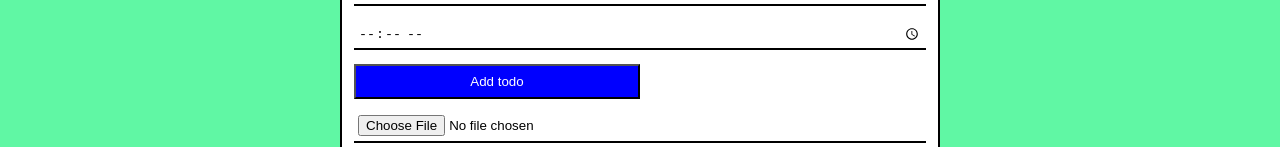
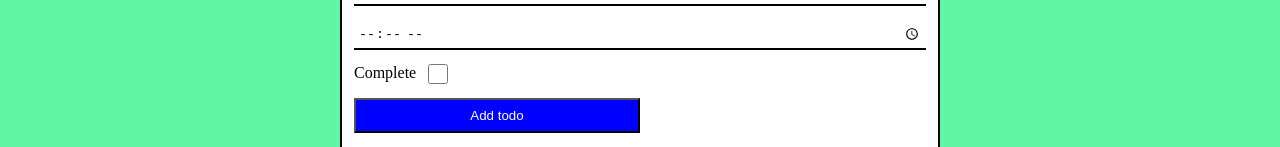
Before and after one commit to Serpentarius13/firebase_myown, a React (Vite) app: page / in a window 1280 px wide. Both pictures are taken after a click on the button "Create todo". Shown: the part 333-480 px from the top of the page. Built offline with nearby package versions, Linux system fonts and the light colour scheme; no server answers; the database is empty.

Commit message:
final touches

```diff
--- a/src/components/item-template/todo-item.template.jsx
+++ b/src/components/item-template/todo-item.template.jsx
@@ -9,7 +9,15 @@ import axios from "axios";
  * @returns Cool template of todo item
  */
 const TodoItemTemplate = ({ item }) => {
-  const { name, description, deadline, deleteTodo, updateTodo, docs } = item;
+  const {
+    name,
+    description,
+    deadline,
+    deleteTodo,
+    updateTodo,
+    docs,
+    completed,
+  } = item;
 
   const [date, time] = deadline.split(" ");
 
@@ -24,7 +32,9 @@ const TodoItemTemplate = ({ item }) => {
   /**
    * Boolean value to check if provided deadline in file is overdue or not (false - overdue, red; true - still intact, green)
    */
-  const checkDeadline = new Date().getTime() <= new Date(deadline).getTime();
+  const checkDeadline = completed
+    ? true
+    : new Date().getTime() <= new Date(deadline).getTime();
 
   /**
    * Turns and removes file list visibility (setting the state to opposite)
@@ -44,7 +54,7 @@ const TodoItemTemplate = ({ item }) => {
    * @param {string} fileName - name that will be used to name the downloaded file
    * @returns Downloaded file to your computer
    */
-  const download = async  (url, fileName) => {
+  const download = async (url, fileName) => {
     const image = await fetch(url);
     const imageBlob = await image.blob();
 
@@ -56,7 +66,7 @@ const TodoItemTemplate = ({ item }) => {
     document.body.appendChild(link);
     link.click();
     document.body.removeChild(link);
-  }
+  };
 
   return (
     <>
@@ -81,7 +91,11 @@ const TodoItemTemplate = ({ item }) => {
           }
         >
           {" "}
-          {date} {time}{" "}
+          {completed
+            ? "completed"
+            : checkDeadline
+            ? `${date} ${time}`
+            : "failed"}{" "}
         </div>
         <div className="file-list" style={style}>
           <ul>
--- a/src/components/todo-form/form.component.jsx
+++ b/src/components/todo-form/form.component.jsx
@@ -11,6 +11,7 @@ const TodoForm = {
   date: "",
   time: "",
   docs: [],
+  completed: false,
 };
 
 /**
@@ -22,7 +23,7 @@ const TodoForm = {
 const FormComponent = ({ item = null }) => {
   const [formState, setFormState] = useState(item || TodoForm);
 
-  const { name, description, date, time, docs } = formState;
+  const { name, description, date, time, docs, completed } = formState;
 
   const buttonText = item ? "Update todo" : "Add todo";
 
@@ -39,7 +40,7 @@ const FormComponent = ({ item = null }) => {
       return;
     }
 
-    const todo = { name, description, deadline, docs };
+    const todo = { name, description, deadline, docs, completed };
 
     if (!item) {
       try {
@@ -106,6 +107,15 @@ const FormComponent = ({ item = null }) => {
     setFormState({ ...formState, docs: [...docs, { fileName, url }] });
   };
 
+  /**
+   * Changes value of completion to the opposite as checkbox clicks
+   *
+   * @param {*} event Accepts checkbox change just for the sake of it
+   */
+  const onCheckbox = (event) => {
+    setFormState({ ...formState, completed: !completed });
+  };
+
   return (
     <div className="form-send">
       <form onSubmit={onSubmitHandler}>
@@ -141,6 +151,16 @@ const FormComponent = ({ item = null }) => {
           onChange={onChangeHandler}
         />
 
+        <div className="checkbox-box">
+          {" "}
+          <label> Complete </label>
+          <input
+            className="checkbox"
+            type="checkbox"
+            onChange={onCheckbox}
+          ></input>
+        </div>
+
         <button type="submit"> {buttonText} </button>
       </form>
 
--- a/src/components/todo-form/form.style.less
+++ b/src/components/todo-form/form.style.less
@@ -41,6 +41,15 @@
       border: none;
       border-bottom: 2px solid black;
       padding: 4px;
+    }
+
+    & .checkbox-box {
+      display: flex;
+      gap: 12px;
+      & .checkbox {
+        width: 20px;
+        height: 20px;
+      }
     }
 
     & input:focus,
--- a/src/components/todo-item/todo-item.component.jsx
+++ b/src/components/todo-item/todo-item.component.jsx
@@ -12,8 +12,9 @@ import TodoItemTemplate from "../item-template/todo-item.template";
  * @returns A single rendered todo item
  */
 const TodosContainer = ({ item }) => {
-  const { name, description, deadline, docs } = item.data();
+  const { name, description, deadline, docs, completed } = item.data();
   const { id } = item;
+
   const [date, time] = deadline.split(" ");
 
   const [editing, setEditing] = useState(false);
@@ -39,12 +40,19 @@ const TodosContainer = ({ item }) => {
     setEditing(true);
   };
 
-  const props = { name, description, deadline, deleteTodo, updateTodo, docs };
-
+  const props = {
+    name,
+    description,
+    deadline,
+    deleteTodo,
+    updateTodo,
+    docs,
+    completed,
+  };
   return (
     <div className="grid">
       {editing ? (
-        <FormComponent item={{ name, description, time, date, id, docs }} />
+        <FormComponent item={{ name, description, time, date, id, docs, completed }} />
       ) : (
         <TodoItemTemplate item={props}></TodoItemTemplate>
         // <div className="todo-item-box">
```
Also changed, not shown: 9 other files (tests, documents, lock files or other folders).
